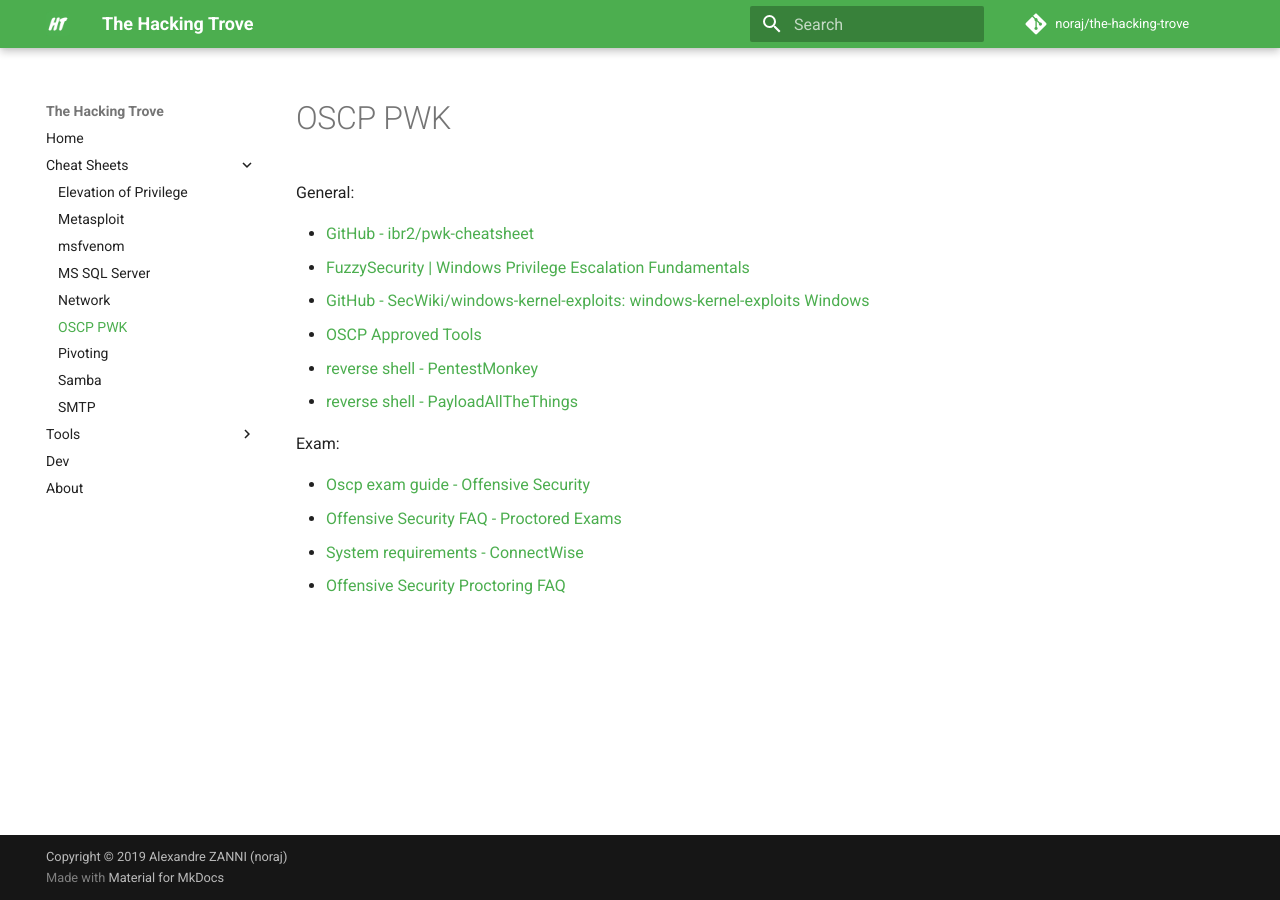
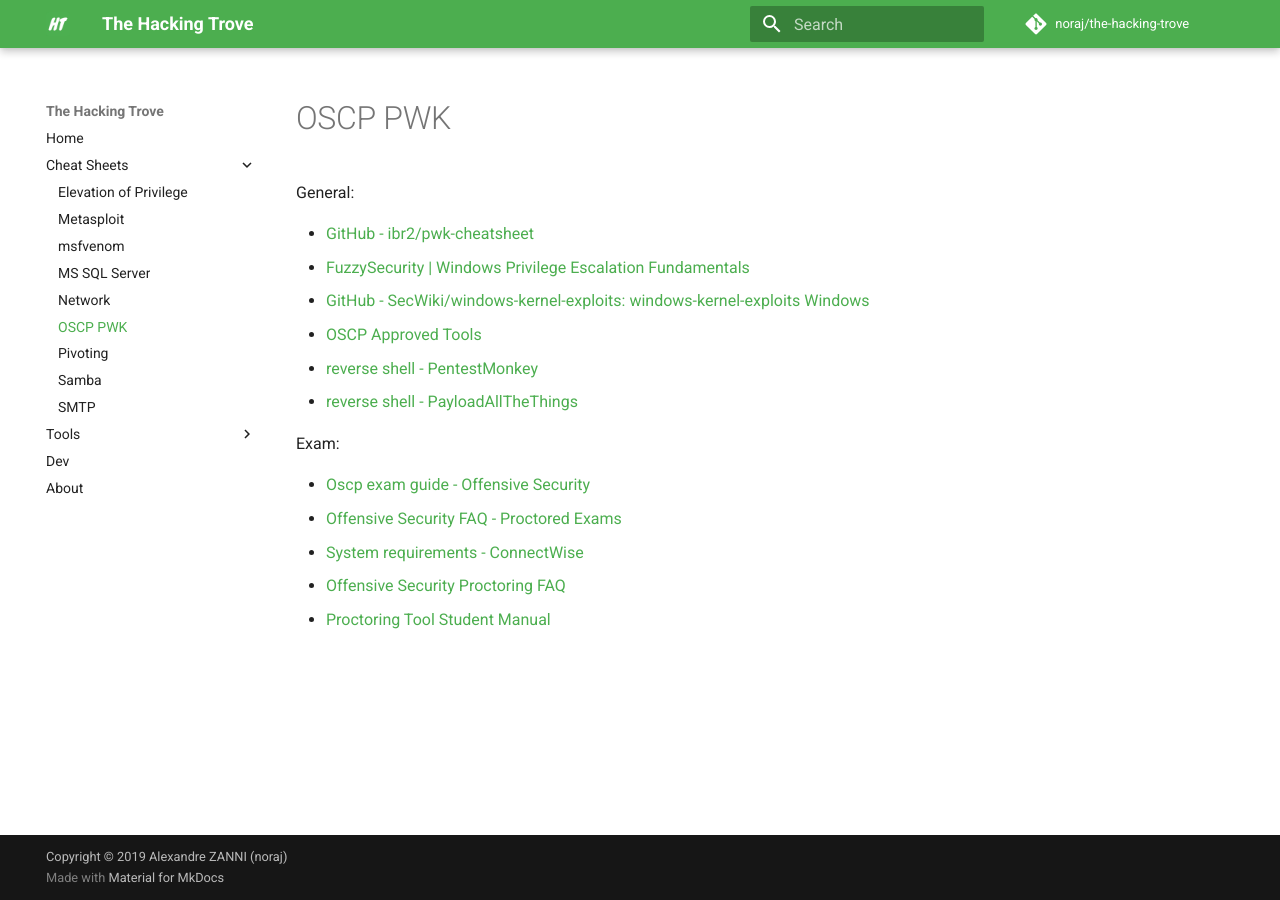
Before and after one commit to noraj/the-hacking-trove, an MkDocs documentation site: the page built from docs/Cheat Sheets/OSCP_PWK.md, in a window 1280 px wide. Built offline with MkDocs 1.6.1 and Material for MkDocs 9.7.7, drawn with Linux system fonts in a browser that asks for light colours; comment, search, counter and statistics services are not loaded.

Commit message:
add Proctoring Tool Student Manual

```diff
--- a/docs/Cheat Sheets/OSCP_PWK.md
+++ b/docs/Cheat Sheets/OSCP_PWK.md
@@ -18,3 +18,4 @@
 - [Offensive Security FAQ - Proctored Exams](https://www.offensive-security.com/faq/#exam-proc)
 - [System requirements - ConnectWise](https://docs.connectwise.com/ConnectWise_Control_Documentation/Get_started/System_requirements)
 - [Offensive Security Proctoring FAQ](https://support.offensive-security.com/proctoring-faq/)
+- [Proctoring Tool Student Manual](https://support.offensive-security.com/proctoring-tool-student-manual/)
```
